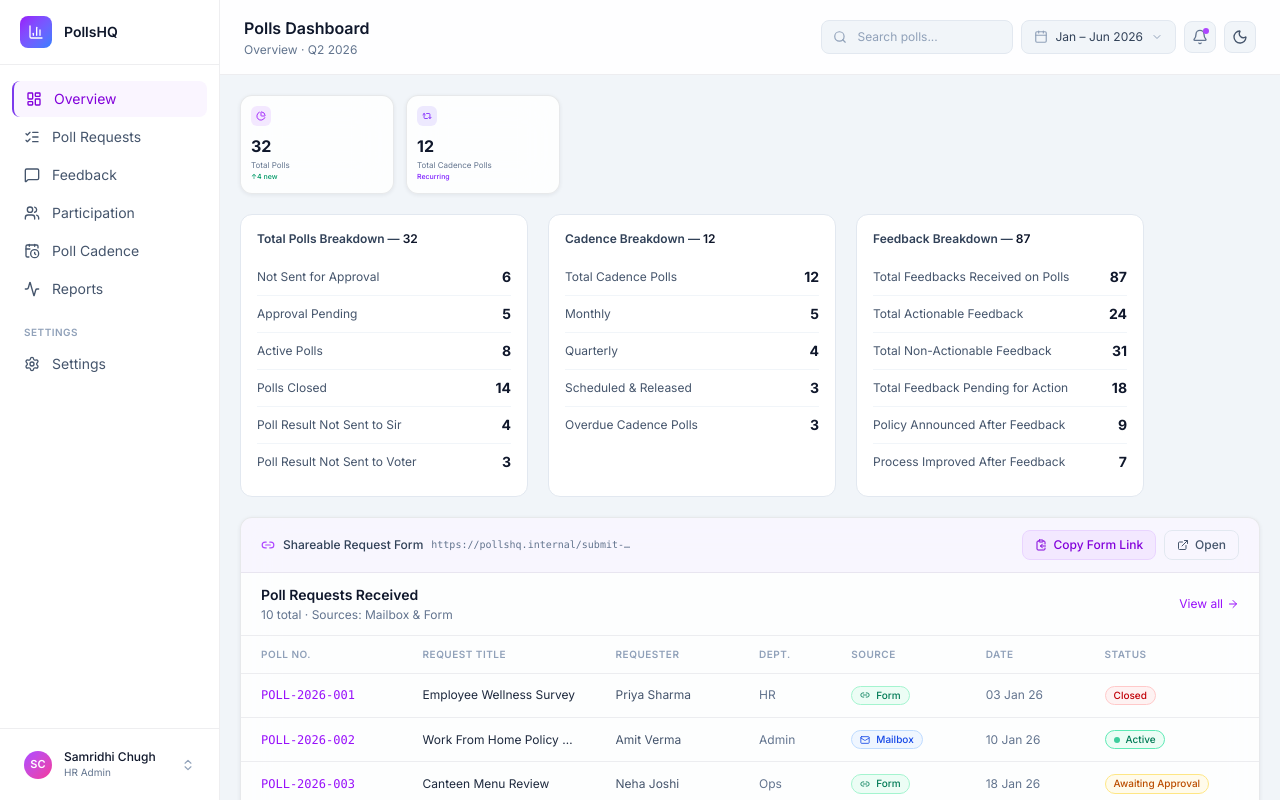
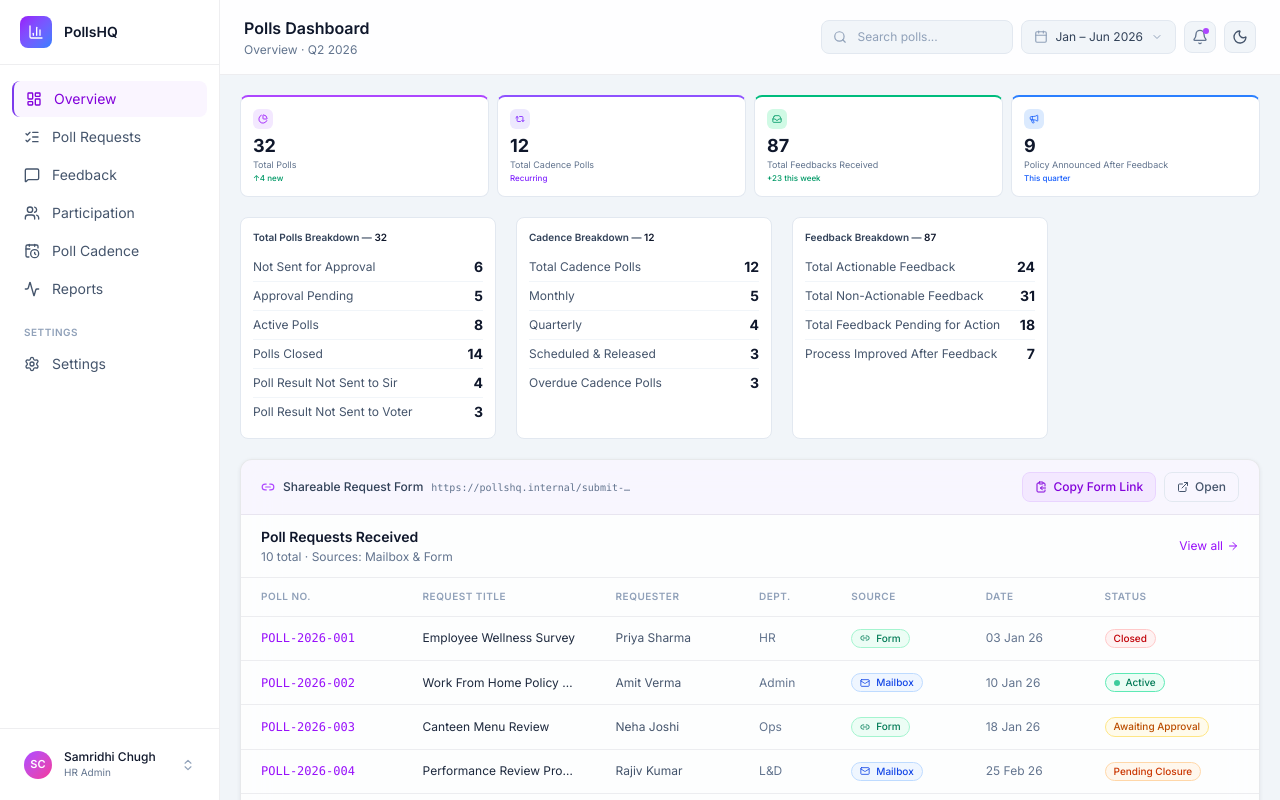
Before and after one commit to samridhichugh2000-hue/Pollsmockup, a Next.js app: page / in a window 1280 px wide. Shown: the top 800 px of the page. Built offline with nearby package versions, Linux system fonts and the light colour scheme.

Commit message:
4 KPI cards, tighter spacing on cards and breakdown tables

```diff
--- a/components/dashboard/CadenceBreakdown.tsx
+++ b/components/dashboard/CadenceBreakdown.tsx
@@ -8,13 +8,13 @@ const cadenceBreakdown = [
 
 export function CadenceBreakdown() {
   return (
-    <div className="bg-white dark:bg-slate-800 border border-slate-200 dark:border-slate-700 rounded-xl p-4 w-72">
-      <p className="text-xs font-semibold text-slate-700 dark:text-slate-300 mb-3">
+    <div className="bg-white dark:bg-slate-800 border border-slate-200 dark:border-slate-700 rounded-lg p-3 w-64">
+      <p className="text-[10px] font-semibold text-slate-700 dark:text-slate-300 mb-2">
         Cadence Breakdown — <span className="text-slate-900 dark:text-slate-100">12</span>
       </p>
       <div className="flex flex-col divide-y divide-slate-100 dark:divide-white/5">
         {cadenceBreakdown.map((item) => (
-          <div key={item.label} className="flex items-center justify-between py-2">
+          <div key={item.label} className="flex items-center justify-between py-1">
             <span className="text-xs text-slate-600 dark:text-slate-400">{item.label}</span>
             <span className="text-sm font-bold text-slate-900 dark:text-slate-100">{item.value}</span>
           </div>
--- a/components/dashboard/FeedbackBreakdown.tsx
+++ b/components/dashboard/FeedbackBreakdown.tsx
@@ -1,21 +1,19 @@
 const feedbackBreakdown = [
-  { label: "Total Feedbacks Received on Polls", value: 87 },
   { label: "Total Actionable Feedback",         value: 24 },
   { label: "Total Non-Actionable Feedback",     value: 31 },
   { label: "Total Feedback Pending for Action", value: 18 },
-  { label: "Policy Announced After Feedback",   value: 9  },
   { label: "Process Improved After Feedback",   value: 7  },
 ];
 
 export function FeedbackBreakdown() {
   return (
-    <div className="bg-white dark:bg-slate-800 border border-slate-200 dark:border-slate-700 rounded-xl p-4 w-72">
-      <p className="text-xs font-semibold text-slate-700 dark:text-slate-300 mb-3">
+    <div className="bg-white dark:bg-slate-800 border border-slate-200 dark:border-slate-700 rounded-lg p-3 w-64">
+      <p className="text-[10px] font-semibold text-slate-700 dark:text-slate-300 mb-2">
         Feedback Breakdown — <span className="text-slate-900 dark:text-slate-100">87</span>
       </p>
       <div className="flex flex-col divide-y divide-slate-100 dark:divide-white/5">
         {feedbackBreakdown.map((item) => (
-          <div key={item.label} className="flex items-center justify-between py-2">
+          <div key={item.label} className="flex items-center justify-between py-1">
             <span className="text-xs text-slate-600 dark:text-slate-400">{item.label}</span>
             <span className="text-sm font-bold text-slate-900 dark:text-slate-100">{item.value}</span>
           </div>
--- a/components/dashboard/KPICards.tsx
+++ b/components/dashboard/KPICards.tsx
@@ -1,33 +1,33 @@
-import { PieChart, Repeat2 } from "lucide-react";
+import { PieChart, Repeat2, Inbox, Megaphone } from "lucide-react";
 import { kpiData } from "@/lib/data";
 
-const icons = [PieChart, Repeat2];
+const icons = [PieChart, Repeat2, Inbox, Megaphone];
 
 const colorConfig = [
-  { border: "border-t-purple-500", iconBg: "bg-purple-100", iconTxt: "text-purple-600 dark:text-purple-400", delta: "text-emerald-600 dark:text-emerald-400" },
-  { border: "border-t-violet-500", iconBg: "bg-violet-100", iconTxt: "text-violet-600 dark:text-violet-400", delta: "text-violet-600 dark:text-violet-400"   },
+  { border: "border-t-purple-500",  iconBg: "bg-purple-100",  iconTxt: "text-purple-600 dark:text-purple-400",  delta: "text-emerald-600 dark:text-emerald-400" },
+  { border: "border-t-violet-500",  iconBg: "bg-violet-100",  iconTxt: "text-violet-600 dark:text-violet-400",  delta: "text-violet-600 dark:text-violet-400"   },
+  { border: "border-t-emerald-500", iconBg: "bg-emerald-100", iconTxt: "text-emerald-600 dark:text-emerald-400",delta: "text-emerald-600 dark:text-emerald-400" },
+  { border: "border-t-blue-500",    iconBg: "bg-blue-100",    iconTxt: "text-blue-600 dark:text-blue-400",      delta: "text-blue-600 dark:text-blue-400"       },
 ];
 
 export function KPICards() {
   return (
-    <div className="grid grid-cols-2 sm:grid-cols-2 gap-3 max-w-xs">
+    <div className="grid grid-cols-4 gap-2">
       {kpiData.map((kpi, i) => {
         const Icon = icons[i];
         const col  = colorConfig[i];
         return (
           <div
             key={kpi.label}
-            className={`glass glass-hover rounded-xl p-2.5 border-t-2 ${col.border} transition-all cursor-pointer fade-up`}
+            className={`bg-white dark:bg-slate-800 border border-slate-200 dark:border-slate-700 rounded-lg p-3 border-t-2 ${col.border} transition-all cursor-pointer fade-up`}
             style={{ animationDelay: `${i * 55}ms` }}
           >
-            <div className="flex items-start justify-between mb-2">
-              <div className={`w-5 h-5 rounded-md ${col.iconBg} flex items-center justify-center flex-shrink-0`}>
-                <Icon className={`w-2.5 h-2.5 ${col.iconTxt}`} />
-              </div>
+            <div className={`w-5 h-5 rounded-md ${col.iconBg} flex items-center justify-center mb-2`}>
+              <Icon className={`w-2.5 h-2.5 ${col.iconTxt}`} />
             </div>
-            <p className="text-base font-bold text-slate-900 dark:text-slate-100">{kpi.value}</p>
-            <p className="text-[8px] text-slate-500 dark:text-slate-500 mt-0.5 leading-tight">{kpi.label}</p>
-            <p className={`text-[7px] font-medium mt-0.5 ${col.delta}`}>{kpi.delta}</p>
+            <p className="text-lg font-bold text-slate-900 dark:text-slate-100 leading-none">{kpi.value}</p>
+            <p className="text-[9px] text-slate-500 dark:text-slate-400 mt-1 leading-tight">{kpi.label}</p>
+            <p className={`text-[8px] font-medium mt-0.5 ${col.delta}`}>{kpi.delta}</p>
           </div>
         );
       })}
--- a/components/dashboard/TotalPollsBreakdown.tsx
+++ b/components/dashboard/TotalPollsBreakdown.tsx
@@ -4,13 +4,13 @@ const total = kpiData.find((k) => k.label === "Total Polls")?.value ?? 32;
 
 export function TotalPollsBreakdown() {
   return (
-    <div className="bg-white dark:bg-slate-800 border border-slate-200 dark:border-slate-700 rounded-xl p-4 w-72">
-      <p className="text-xs font-semibold text-slate-700 dark:text-slate-300 mb-3">
+    <div className="bg-white dark:bg-slate-800 border border-slate-200 dark:border-slate-700 rounded-lg p-3 w-64">
+      <p className="text-[10px] font-semibold text-slate-700 dark:text-slate-300 mb-2">
         Total Polls Breakdown — <span className="text-slate-900 dark:text-slate-100">{total}</span>
       </p>
       <div className="flex flex-col divide-y divide-slate-100 dark:divide-white/5">
         {totalPollsBreakdown.map((item) => (
-          <div key={item.label} className="flex items-center justify-between py-2">
+          <div key={item.label} className="flex items-center justify-between py-1">
             <span className="text-xs text-slate-600 dark:text-slate-400">{item.label}</span>
             <span className="text-sm font-bold text-slate-900 dark:text-slate-100">{item.value}</span>
           </div>
--- a/lib/data.ts
+++ b/lib/data.ts
@@ -77,8 +77,10 @@ export interface CadencePoll {
 // KPI Data
 // ─────────────────────────────────────────────
 export const kpiData = [
-  { label: "Total Polls",         value: 32, delta: "↑4 new",    color: "purple", icon: "pie-chart" },
-  { label: "Total Cadence Polls", value: 12, delta: "Recurring", color: "violet", icon: "repeat"    },
+  { label: "Total Polls",                    value: 32, delta: "↑4 new",    color: "purple", icon: "pie-chart" },
+  { label: "Total Cadence Polls",            value: 12, delta: "Recurring", color: "violet", icon: "repeat"    },
+  { label: "Total Feedbacks Received",       value: 87, delta: "+23 this week", color: "emerald", icon: "inbox" },
+  { label: "Policy Announced After Feedback",value: 9,  delta: "This quarter",  color: "blue",    icon: "megaphone" },
 ];
 
 export const totalPollsBreakdown = [
```
